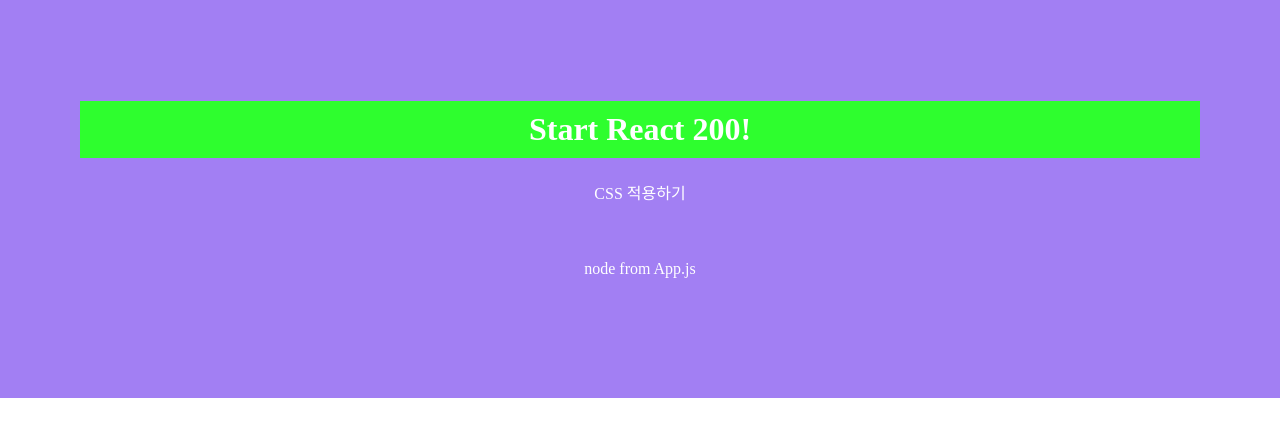
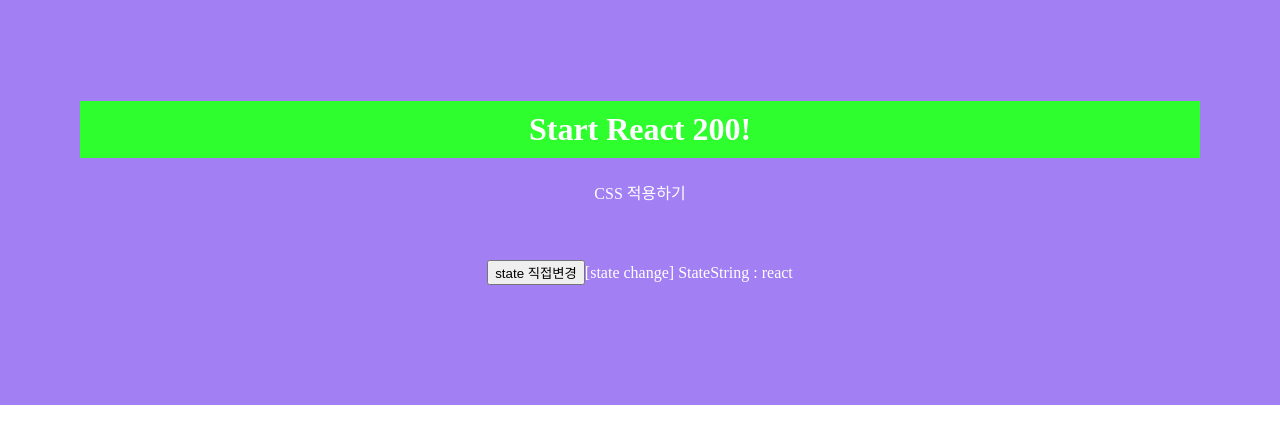
Before and after one commit to OHHYUN/react200, a React (Create React App) app: page / in a window 1280 px wide. Shown: the top 444 px of the page. Built offline with nearby package versions, Linux system fonts and the light colour scheme.

Commit message:
add: props update

```diff
--- a/src/App.js
+++ b/src/App.js
@@ -1,15 +1,13 @@
 import React from 'react';
 import './App.css';
-import PropsNode from './R023_PropsNode'
+import ForceUpdate from './R026_ForceUpdate'
 
 function App() {
   return (
     <div>
       <h1>Start React 200!</h1>
       <p>CSS 적용하기</p>
-      <PropsNode>
-        <span>node from App.js</span>
-      </PropsNode>
+      <ForceUpdate />
     </div>
   );
 }
--- /dev/null
+++ b/src/R026_ForceUpdate.js
@@ -0,0 +1,26 @@
+import React, { Component } from 'react';
+
+class R026_ForceUpdate extends Component {
+    constructor(props) {
+        super(props);
+        this.state = {
+            StateString: 'react'
+        }
+    }
+
+    StateChange = () => {
+        this.state.StateString = '리액트';
+        this.forceUpdate();
+
+    }
+    render() {
+        return (
+            <div>
+                <button onClick={(e) => this.StateChange('direct', e)}>state 직접변경</button>
+                [state change] StateString : {this.state.StateString}
+            </div>
+        )
+    }
+}
+
+export default R026_ForceUpdate
```
Also changed, not shown: src/R024_ReactState.js (added, +20 -0 lines), src/R025_SetState.js (added, +29 -0 lines).
